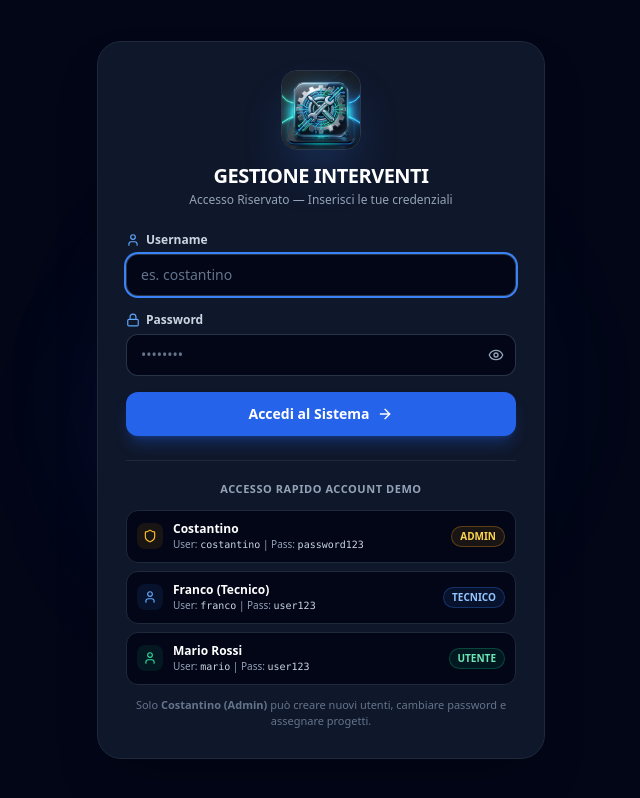
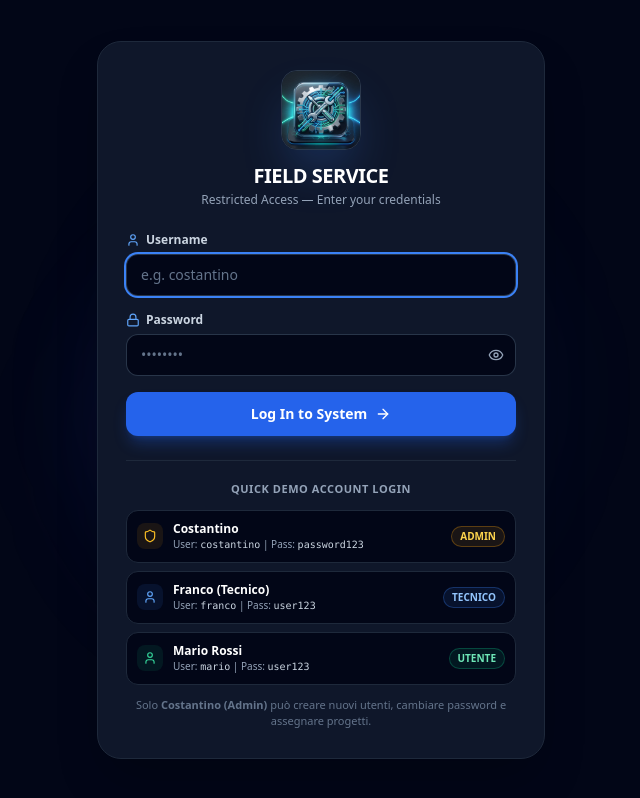
Before and after one commit to silas74/gestione-interventi, a React (Vite) app: page / in a window 1280 px wide. Shown: the whole page, without its empty margins (319-959 px from the left). Built offline with nearby package versions, Linux system fonts and the light colour scheme.

Commit message:
Sync file: src/components/LoginScreen.tsx

```diff
--- a/src/components/LoginScreen.tsx
+++ b/src/components/LoginScreen.tsx
@@ -24,7 +24,7 @@ export const LoginScreen: React.FC<LoginScreenProps> = ({ users, onLogin }) => {
     if (found) {
       onLogin(found);
     } else {
-      setError('Credenziali non valide. Verifica username e password o chiedi a Costantino.');
+      setError('Invalid credentials. Please verify your username and password or contact Costantino.');
     }
   };
 
@@ -50,9 +50,9 @@ export const LoginScreen: React.FC<LoginScreenProps> = ({ users, onLogin }) => {
           <div className="w-16 h-16 sm:w-20 sm:h-20 mx-auto rounded-2xl overflow-hidden shadow-2xl shadow-blue-500/30 border border-slate-700/80 mb-2.5 sm:mb-3">
             <img src="./logo-3d.png" alt="Logo 3D Interventi" className="w-full h-full object-cover" />
           </div>
-          <h2 className="text-lg sm:text-xl font-bold tracking-tight text-white">GESTIONE INTERVENTI</h2>
+          <h2 className="text-lg sm:text-xl font-bold tracking-tight text-white">FIELD SERVICE</h2>
           <p className="text-xs text-slate-400 mt-0.5">
-            Accesso Riservato — Inserisci le tue credenziali
+            Restricted Access — Enter your credentials
           </p>
         </div>
 
@@ -77,7 +77,7 @@ export const LoginScreen: React.FC<LoginScreenProps> = ({ users, onLogin }) => {
               autoFocus
               value={username}
               onChange={(e) => setUsername(e.target.value)}
-              placeholder="es. costantino"
+              placeholder="e.g. costantino"
               className="w-full bg-slate-950 border border-slate-700/80 rounded-xl px-3.5 py-2.5 text-sm text-white placeholder-slate-500 focus:outline-none focus:ring-2 focus:ring-blue-500 transition"
             />
           </div>
@@ -110,7 +110,7 @@ export const LoginScreen: React.FC<LoginScreenProps> = ({ users, onLogin }) => {
             type="submit"
             className="w-full py-3 px-4 rounded-xl bg-blue-600 hover:bg-blue-500 text-white font-semibold text-sm shadow-lg shadow-blue-600/30 flex items-center justify-center gap-2 transition active:scale-98 mt-2"
           >
-            <span>Accedi al Sistema</span>
+            <span>Log In to System</span>
             <ArrowRight className="w-4 h-4" />
           </button>
 
@@ -119,7 +119,7 @@ export const LoginScreen: React.FC<LoginScreenProps> = ({ users, onLogin }) => {
         {/* Quick Demo Access Helpers */}
         <div className="mt-6 pt-5 border-t border-slate-800">
           <p className="text-[11px] font-semibold text-slate-400 uppercase tracking-wider text-center mb-3">
-            Accesso Rapido Account Demo
+            Quick Demo Account Login
           </p>
           <div className="grid grid-cols-1 gap-2">
             {users.map(u => (
```
